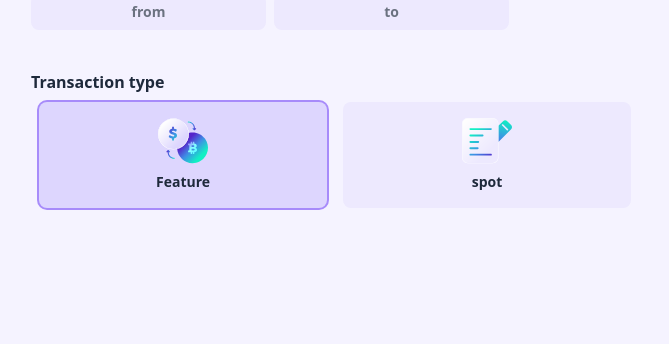
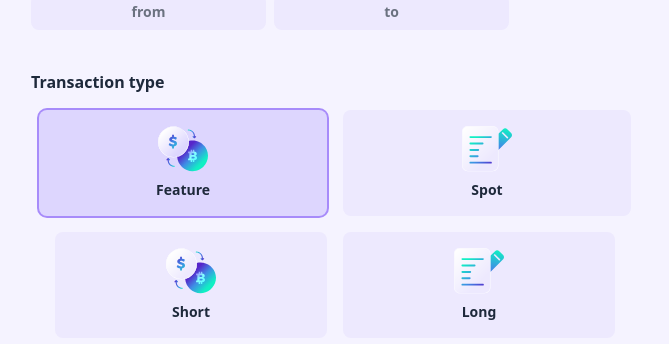
Before and after one commit to Matin-Sangabi/-Journal-trade, a Next.js app: page /AddJournal in a window 1280 px wide. Both pictures are taken after a click on the button "Feature". Shown: the part 486-830 px from the top of the page, without its empty margins (305-974 px from the left). Before the commit the page ends 800 px from the top, so only its background shows below. Built offline with nearby package versions, Linux system fonts and the light colour scheme.

Commit message:
selecplan function and selectRelated added

```diff
--- /dev/null
+++ b/src/components/formActions/selectPlan.js
@@ -0,0 +1,20 @@
+const SelectPlan = ({ selectPlan, onClick, plans, type }) => {
+  return plans.map((plan, i) => {
+    return (
+      <button
+        key={i}
+        onClick={() => onClick(plan, type)}
+        className={`py-4 rounded-lg ${
+          selectPlan.id === plan.id
+            ? "bg-violet-200 ring-2 ring-violet-400"
+            : "bg-violet-100"
+        } transition-all ease-in-out duration-200 delay-100 flex flex-col justify-between items-center flex-1`}
+      >
+        <span>{plan.icon()}</span>
+        <h1 className="text-slate-800 pt-2 text-sm font-bold">{plan.name}</h1>
+      </button>
+    );
+  });
+};
+
+export default SelectPlan;
--- a/src/pages/AddJournal/index.js
+++ b/src/pages/AddJournal/index.js
@@ -1,19 +1,52 @@
-import { useEffect, useState } from "react";
+import { Fragment, useEffect, useState } from "react";
 import PairInputs from "src/components/formActions/PairInputs";
+import SelectPlan from "src/components/formActions/selectPlan";
 import Feature from "src/components/icons/Feature";
 import Spot from "src/components/icons/Spot";
 const plans = [
-  { name: "Feature", icon: () => Feature(), selected: false },
-  { name: "spot", icon: () => Spot(), selected: false },
+  {
+    id: 0,
+    name: "Feature",
+    icon: () => Feature(),
+    related: [
+      { id: 0, name: "Short", icon: () => Feature() },
+      { id: 1, name: "Long", icon: () => Spot() },
+    ],
+  },
+  { id: 1, name: "Spot", icon: () => Spot(), related: [] },
 ];
 const AddJournal = () => {
-  const [selectPlan, setSelectPlan] = useState(-1);
-
+  const [selectPlan, setSelectPlan] = useState({
+    name: "",
+    icon: "",
+    related: [],
+    id: -1,
+  });
+  const [selectRelated, setSelectRelated] = useState({
+    name: "",
+    icon: "",
+    id: -1,
+  });
+  const planClickHandler = (plan, type) => {
+    switch (type) {
+      case "plan": {
+        setSelectPlan(plan);
+        break;
+      }
+      case "related": {
+        setSelectRelated(plan);
+      }
+    }
+  };
   return (
     <>
       <div className="max-w-screen-sm px-4 mx-auto">
         <div className="p-2 flex flex-col items-center ">
-          <img src="/images/icons/7532727.png" alt="passion" />
+          <img
+            src="/images/icons/7532727.png"
+            alt="passion"
+            className="object-cover object-center aspect-auto"
+          />
           <div className="flex flex-col items-center gap-y-2">
             <h1 className="text-slate-800 font-extrabold text-3xl ">
               Follow your passion
@@ -30,20 +63,26 @@ const AddJournal = () => {
             <PairInputs name={"to"} />
           </div>
         </div>
-        <div className="flex flex-col gap-y-2 mt-10 ">
+        <div className="flex flex-col gap-y-4 mt-10 overflow-hidden">
           <h1 className="text-slate-800  font-bold"> Transaction type</h1>
           <div className="flex items-center gap-x-4 px-2 ">
-            {plans.map((plan, i) => {
-              return (
-                <TradePlan
-                  plan={plan}
-                  i={i}
+            <SelectPlan
+              plans={plans}
               selectPlan={selectPlan}
-                  setSelectPlan={setSelectPlan}
-                  key={i}
+              onClick={planClickHandler}
+              type={"plan"}
             />
-              );
-            })}
+          </div>
+          <div className={`flex flex-col gap-y-2 ${selectPlan.related.length !== 0 ? 'translate-x-0' : '-translate-x-full'} transition-all ease-in-out duration-300`}>
+            <div className="flex items-center gap-x-4 px-6">
+              <SelectPlan
+                plans={selectPlan.related}
+                selectPlan={selectRelated}
+                onClick={planClickHandler}
+                type={"related"}
+              />
+            </div>
+            <input type="range" className={`${selectPlan.related.length !== 0 ? 'block' : 'hidden'}`} />
           </div>
         </div>
       </div>
@@ -53,18 +92,23 @@ const AddJournal = () => {
 
 export default AddJournal;
 
-const TradePlan = ({ plan, i, selectPlan, setSelectPlan }) => {
+const TradePlan = ({ plan, selectPlan, setSelectPlan }) => {
   return (
+    <div className="flex flex-col gap-y-3 w-full">
       <button
-      onClick={() => setSelectPlan(i)}
+        onClick={() => setSelectPlan(plan)}
         className={`py-4 rounded-lg ${
-        selectPlan === i
+          selectPlan.id === plan.id
             ? "bg-violet-200 ring-2 ring-violet-400"
             : "bg-violet-100"
-      } transition-all ease-in-out duration-300 flex flex-col justify-between items-center flex-1`}
+        } transition-all ease-in-out duration-200 delay-100 flex flex-col justify-between items-center flex-1`}
       >
         <span>{plan.icon()}</span>
         <h1 className="text-slate-800 pt-2 text-sm font-bold">{plan.name}</h1>
       </button>
+      {selectPlan.related.length !== 0 && (
+        <div className="flex items-center gap-x-2">Matin</div>
+      )}
+    </div>
   );
 };
```
Lines whose indentation alone changed are shown as unchanged.
